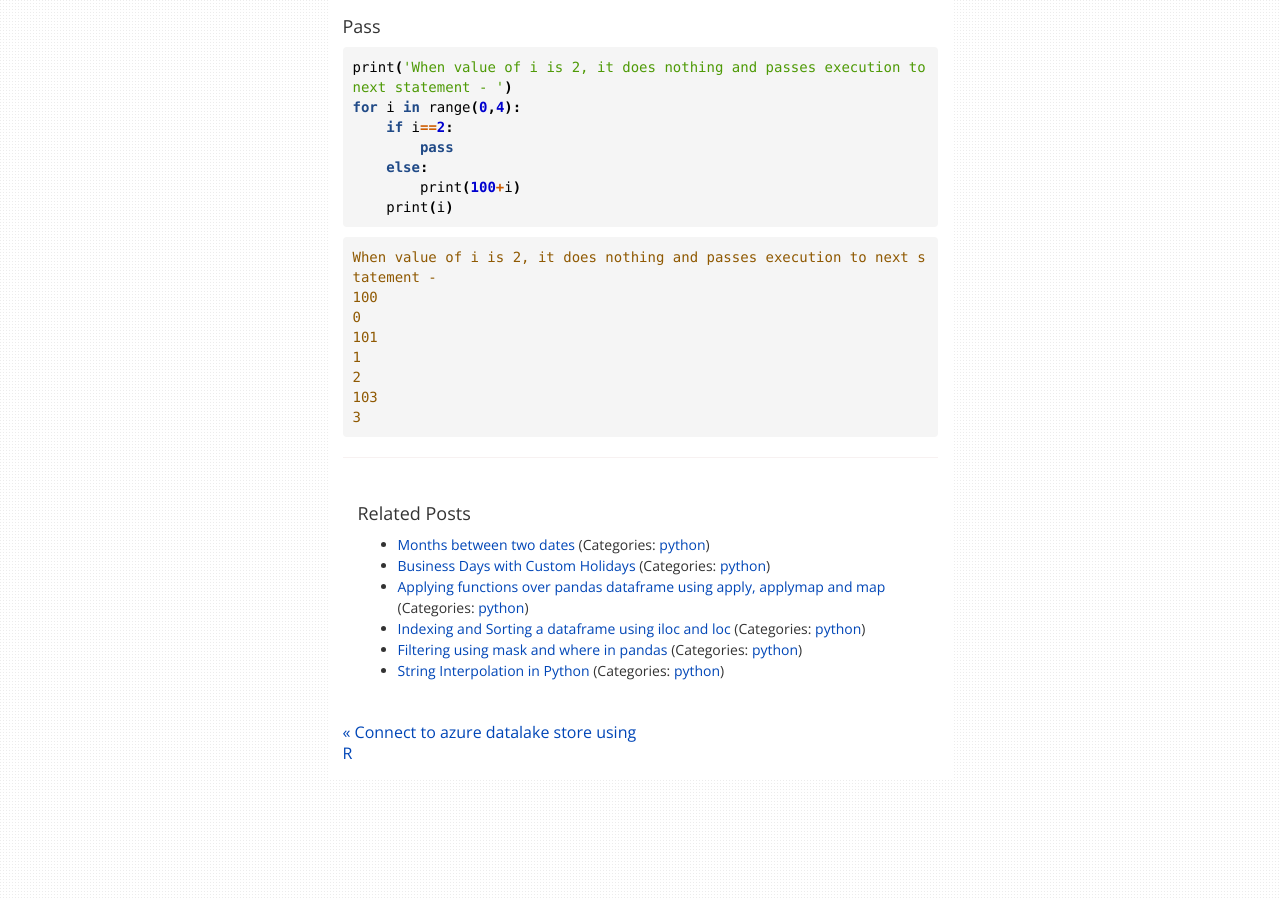
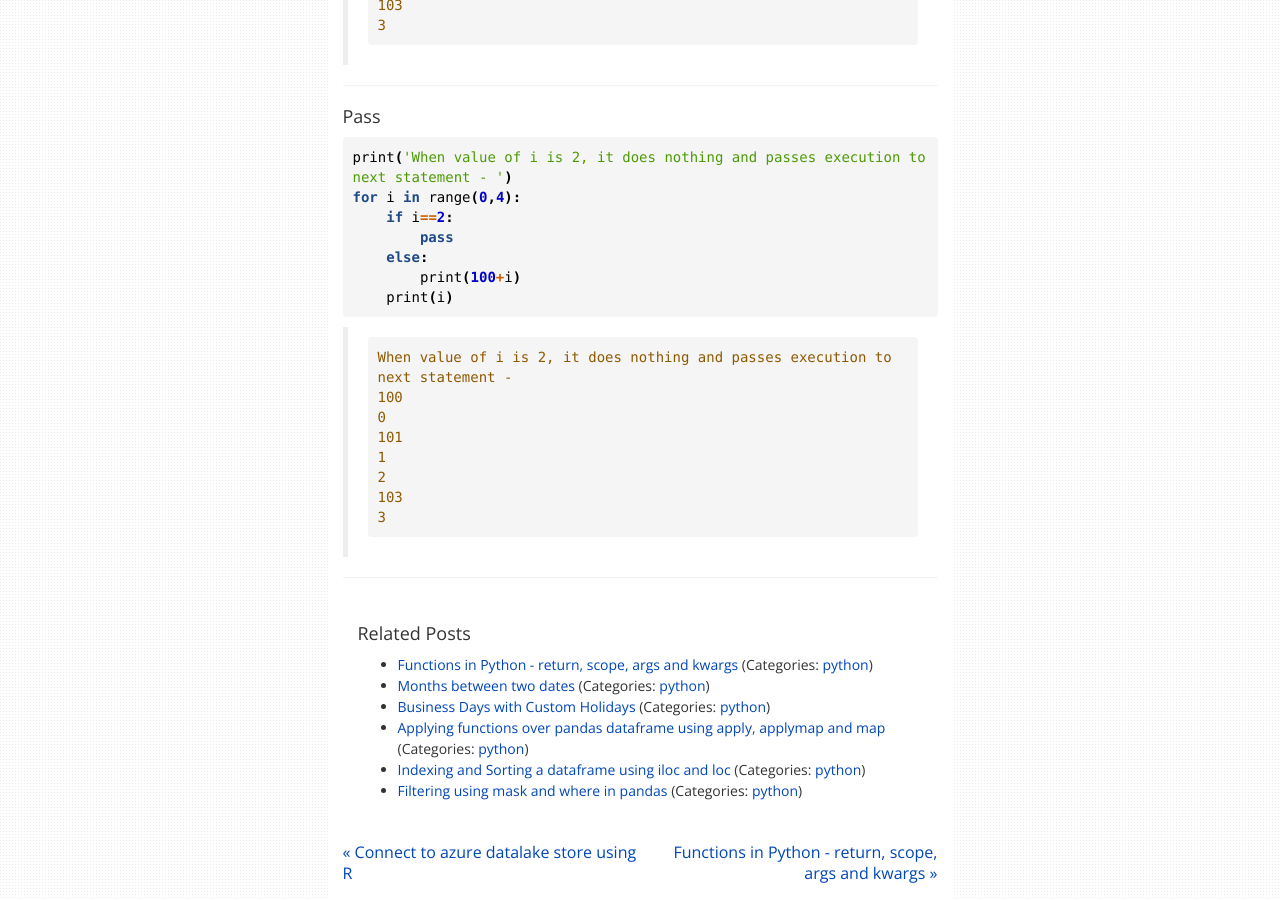
Before and after one commit to aakashkh/data-patterns, a Jekyll site: the page built from _posts/python/2019-06-28-Break-Continue-Pass.md, in a window 1280 px wide and 900 px high, scrolled down 1386 px. Built offline with Jekyll 4.4.1, drawn with Linux system fonts in a browser that asks for light colours; nearby versions of some CDN libraries; comment, search, counter and statistics services are not loaded; some of the changed lines change nothing that is shown.

Commit message:
added functions and related features

````diff
--- /dev/null
+++ b/_posts/python/2019-06-29-Args-Kwargs-Return.md
@@ -0,0 +1,200 @@
+---
+layout : post
+title : Functions in Python - return, scope, args and kwargs
+categories: [python]
+tags: [python, args, kwargs, scope, local, global, return, function, argument]
+---
+
+---
+
+### Return in Function
+Function execution stops once it reaches a return statement.
+
+
+```python
+def add_num(x1,x2):
+    return x1+x2
+add_num(1,2)
+```
+
+
+
+>
+    3
+
+
+
+
+```python
+def add_num(x1,x2):
+    return 20
+    return x1+x2
+add_num(3,4)
+```
+
+
+
+>
+    20
+
+
+
+### Scoping in Function
+
+#### Access global variable in function context
+
+
+```python
+i = 20
+def add_num(x1):
+    return i+x1
+add_num(2)
+```
+
+
+
+>
+    22
+
+
+
+
+```python
+print(i)
+```
+>
+    20
+
+
+### Declare a local variable within in a function
+
+
+```python
+def add_num(x1):
+    p = 40
+    return p+x1
+
+add_num(40)
+```
+
+
+
+>
+    80
+
+
+
+
+```python
+try:
+    print(p)
+except Exception as e:
+    print("Found Error - {0}".format(e))
+```
+>
+    Found Error - name 'p' is not defined
+
+
+### Declare local variable with same name as in global
+
+
+```python
+i = 20
+def add_num(x1):
+    i =10
+    return i+x1
+add_num(4)
+```
+
+
+
+>
+    14
+
+
+
+
+```python
+print(i)
+```
+>
+    20
+
+
+### Using Global Keyword, to access global variable in function and make changes
+
+
+```python
+i = 20
+def add_num(x1):
+    i = i -20
+    return i+x1
+
+try:
+    add_num(5)
+except Exception as e:
+    print("Found Error - {0}".format(e))
+```
+>
+    Found Error - local variable 'i' referenced before assignment
+
+
+
+```python
+i = 20
+def add_num(x1):
+    global i
+    i = i -20
+    return i+x1
+add_num(5)
+```
+
+
+
+>
+    5
+
+
+
+
+```python
+print(i)
+```
+>
+    0
+
+
+### \*args and \*\*kwargs in function
+
+
+```python
+def print_name(*args):
+    for argument in args:
+        print(argument)
+
+print_name("hello","world!")
+```
+>
+    hello
+    world!
+
+
+
+```python
+def print_name(**kwargs):
+    print(kwargs)
+    print(kwargs.items())
+    for item in kwargs:
+        print(item, kwargs[item])
+    for name, value in kwargs.items():
+        print( '{0} = {1}'.format(name, value))
+
+print_name(a = "hello",b="world!")
+```
+>
+    {'a': 'hello', 'b': 'world!'}
+    dict_items([('a', 'hello'), ('b', 'world!')])
+    a hello
+    b world!
+    a = hello
+    b = world!
````
Also changed, not shown: _posts/python/2019-06-28-Break-Continue-Pass.md (+4 -4 lines).
